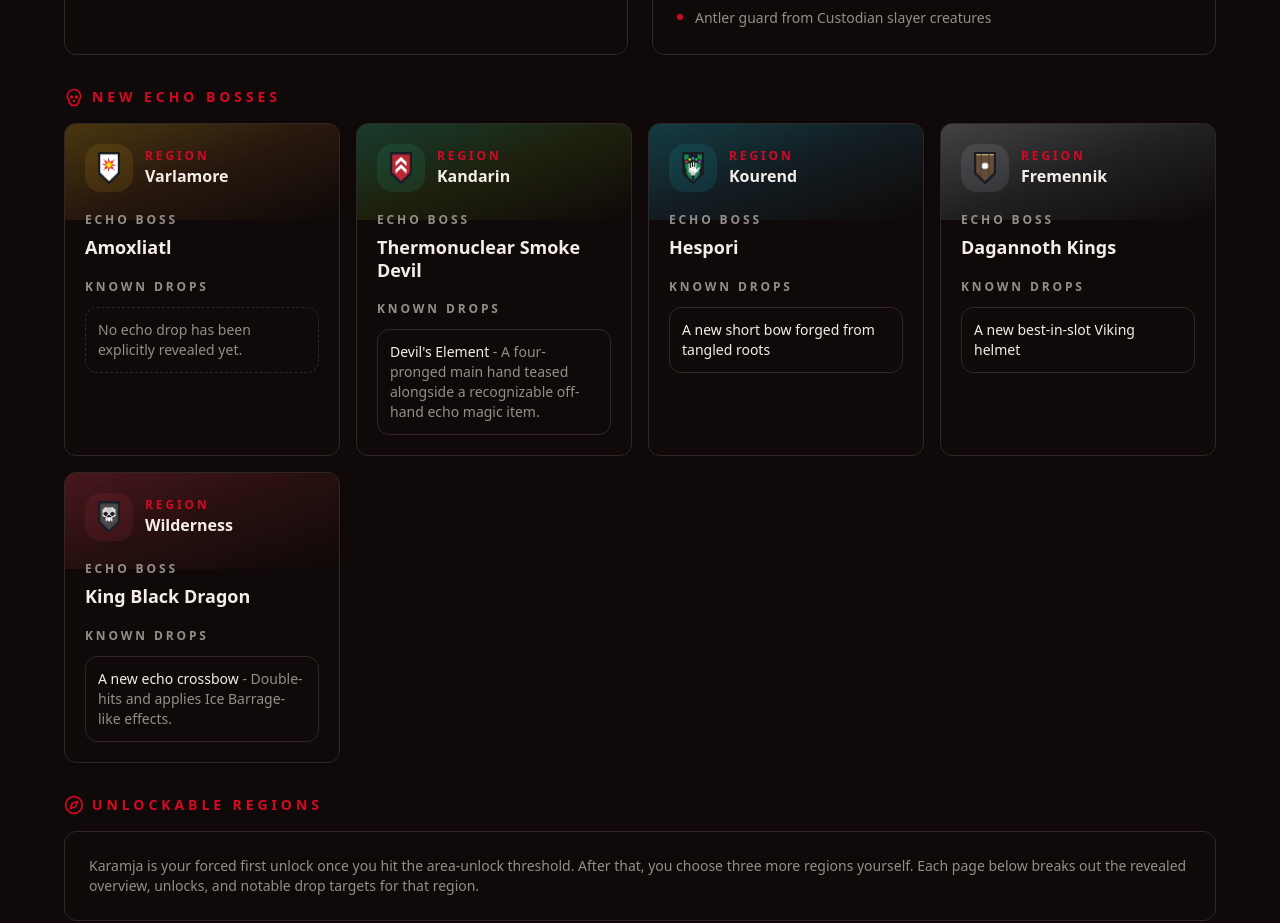
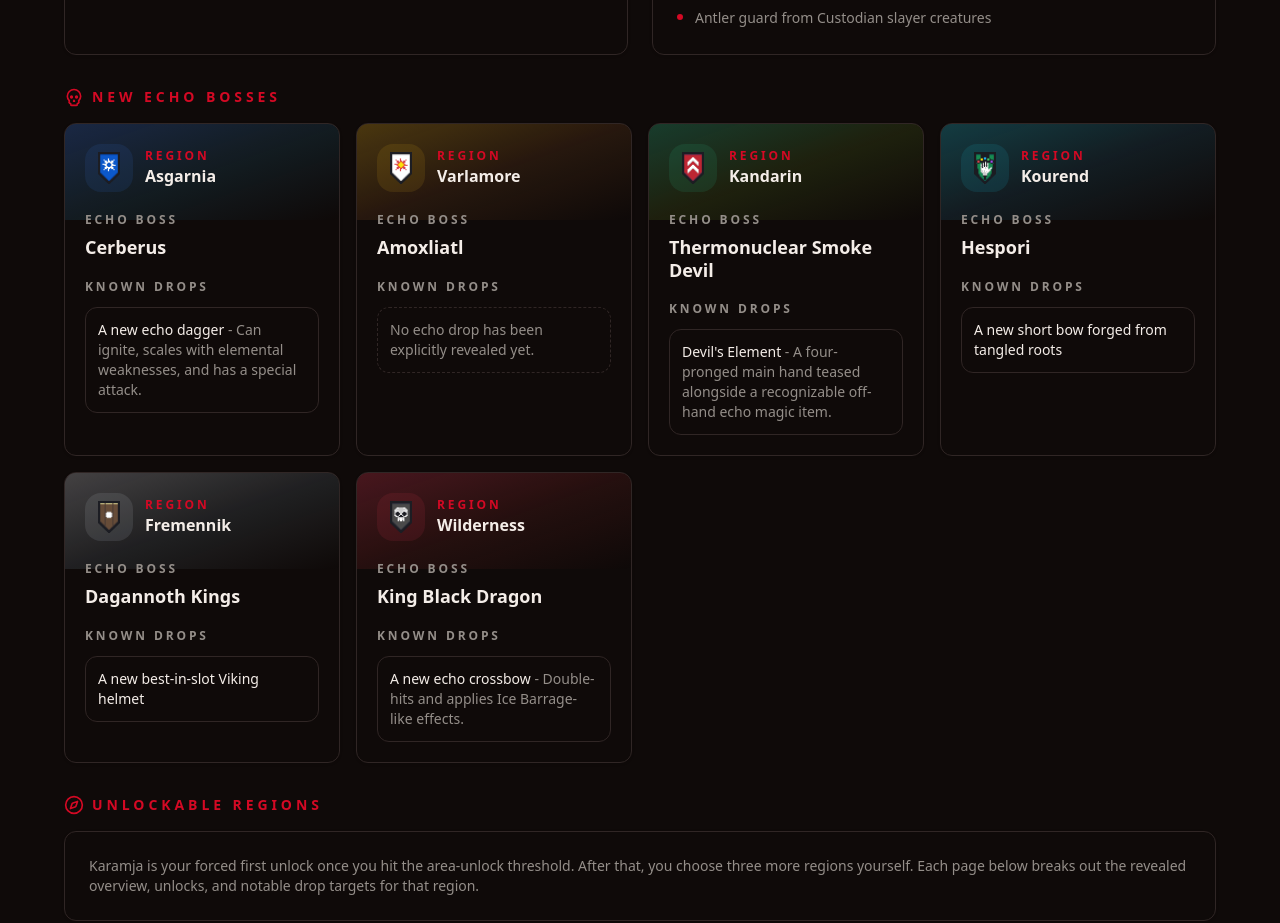
Before and after one commit to DatBear/Demonic-Pacts, a React (Vite) app: page /info in a window 1280 px wide. Shown: the part 4600-5523 px from the top of the page. Built offline with nearby package versions, Linux system fonts and the light colour scheme.

Commit message:
4/1 echo cerberus

```diff
--- a/src/data/league-data.ts
+++ b/src/data/league-data.ts
@@ -9,7 +9,7 @@ export interface LeagueSectionGroup {
 }
 
 export interface EchoBossReveal {
-  regionSlug: "varlamore" | "kandarin" | "kourend-kebos" | "fremennik" | "wilderness";
+  regionSlug: "asgarnia" | "varlamore" | "kandarin" | "kourend-kebos" | "fremennik" | "wilderness";
   regionName: string;
   bossName: string;
   bossWikiUrl: string;
@@ -183,6 +183,18 @@ export const yamasLairNotes: string[] = [
 ];
 
 export const echoBossReveals: EchoBossReveal[] = [
+  {
+    regionSlug: "asgarnia",
+    regionName: "Asgarnia",
+    bossName: "Cerberus",
+    bossWikiUrl: "https://oldschool.runescape.wiki/w/Cerberus_(Echo)",
+    knownDrops: [
+      {
+        name: "A new echo dagger",
+        description: "Can ignite, scales with elemental weaknesses, and has a special attack.",
+      },
+    ],
+  },
   {
     regionSlug: "varlamore",
     regionName: "Varlamore",
--- a/src/pages/Info.tsx
+++ b/src/pages/Info.tsx
@@ -44,6 +44,10 @@ export default function Info() {
     wilderness: "/regions/badge/Wilderness.png",
   } as const;
   const echoBossRegionVisuals = {
+    asgarnia: {
+      glowClassName: "from-blue-500/25 via-sky-400/10 to-transparent",
+      sigilClassName: "bg-blue-500/10 text-blue-100",
+    },
     varlamore: {
       glowClassName: "from-amber-400/25 via-orange-400/10 to-transparent",
       sigilClassName: "bg-amber-400/10 text-amber-100",
```
